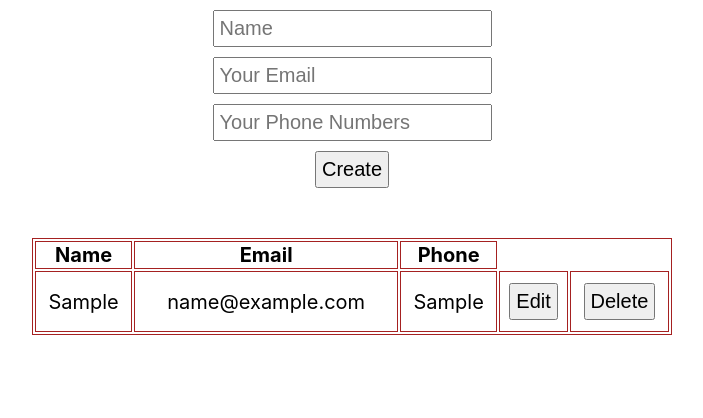
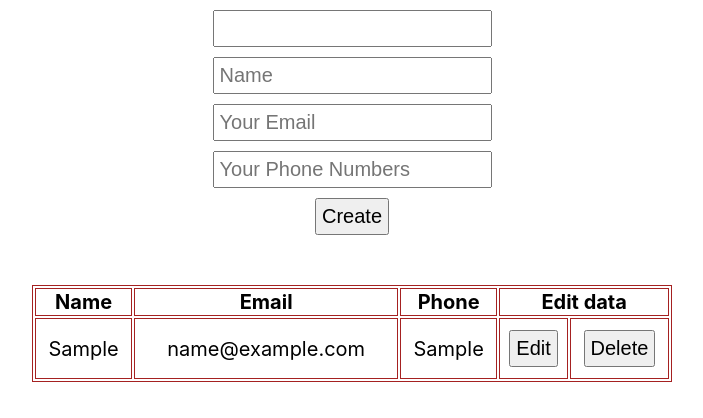
Before and after one commit to YugiNova/GreenProject, a React (Create React App) app: page / in a window 1280 px wide. Both pictures are taken after typing "Sample", "name@example.com", "Sample" into the empty fields and a click on the button "Create". Shown: the top 418 px of the page, without its empty margins (288-991 px from the left). Built offline with nearby package versions, Linux system fonts and the light colour scheme.

Commit message:
replace Components & Search

```diff
--- a/src/Components/Bai3.js
+++ b/src/Components/Bai3.js
@@ -1,4 +1,6 @@
-import { useState } from "react";
+import { useState, useEffect } from "react";
+import FormUser from "./FormUser";
+import TableUserList from "./TableUserList";
 import './styles.css'
 
 // import {DEFAULT_USER} from "./constans.js";
@@ -8,14 +10,23 @@ const Bai3 = () => {
     const [users, setUsers] = useState([])
     const [formData, setFormData] = useState(DEFAULT_USER)
 
-    const onChange = (e) =>{
-        const name = e.target.name;
-        const value = e.target.value;
+    const [keyword, setKeyword] = useState('')
+    const [searchUsers, setSearchUsers] = useState([])
+    useEffect(() => {
+        if(keyword !== ''){
+            const newUserList = users.filter(user=>{
+                return user.name === keyword
+            })
+            setSearchUsers(newUserList)
+        }
+        else{
+            setSearchUsers(users)
+        }
+    },[keyword, users])
 
-        setFormData({
-            ...formData,
-            [name] : value
-        })
+    const onSearch = (e) => {
+        setKeyword(e.target.value)
+
     }
 
     const onClick = () => {
@@ -37,6 +48,7 @@ const Bai3 = () => {
                 }
             ])
         }
+
         setFormData(DEFAULT_USER)
     }
 
@@ -44,42 +56,21 @@ const Bai3 = () => {
         setFormData(selectedUser);
         console.log(selectedUser);
     }
+
     const onDelete =(selectedUser) =>{
         const newUsers = users.filter(user => {
             return user.id !== selectedUser.id
         })
+
         setUsers(newUsers)
     }
 
     return(
         <div>
-            <input name='name' value={formData.name} onChange={onChange} placeholder='Name'/>
-            <input name='email' value={formData.email} onChange={onChange} placeholder='Your Email'/>
-            <input name='phone' value={formData.phone} onChange={onChange} placeholder='Your Phone Numbers'/>
-            <button onClick={onClick}>{formData.id?'Edit':'Create'}</button>
+            <input value={keyword} onChange={onSearch}/>
+            <FormUser formData={formData} setFormData={setFormData} onClick={onClick}/>
 
-            <table >
-                <tr>
-                    {/* <th >ID</th> */}
-                    <th >Name</th>
-                    <th >Email</th>
-                    <th >Phone</th>
-                </tr>
-                {
-                users.map(user => {
-                    return(
-                        <tr>
-                            {/* <td >{user.id}</td> */}
-                            <td >{user.name}</td>
-                            <td >{user.email}</td>
-                            <td >{user.phone}</td>
-                            <td  onClick={()=>{onEdit(user)}}><button>Edit</button></td>
-                            <td  onClick={()=>{onDelete(user)}}><button>Delete</button></td>
-                        </tr>
-                    )
-                })
-                }
-            </table>
+            <TableUserList users = {searchUsers} onEdit={onEdit} onDelete={onDelete}/>
         </div>
     )
 }
--- /dev/null
+++ b/src/Components/FormUser/index.js
@@ -0,0 +1,24 @@
+
+const FormUser = ({formData, setFormData, onClick}) => {
+
+    const onChange = (e) =>{
+        const name = e.target.name;
+        const value = e.target.value;
+
+        setFormData({
+            ...formData,
+            [name] : value
+        })
+    }
+
+    return(
+        <div>
+            <input name='name' value={formData.name} onChange={onChange} placeholder='Name'/>
+            <input name='email' value={formData.email} onChange={onChange} placeholder='Your Email'/>
+            <input name='phone' value={formData.phone} onChange={onChange} placeholder='Your Phone Numbers'/>
+            <button onClick={onClick}>{formData.id?'Edit':'Create'}</button>
+        </div>
+    )
+}
+
+export default FormUser
--- /dev/null
+++ b/src/Components/TableUserList/index.js
@@ -0,0 +1,30 @@
+const TableUserList = (props) => {
+
+    return(
+            <table>
+                <tr>
+                    {/* <th >ID</th> */}
+                    <th >Name</th>
+                    <th >Email</th>
+                    <th >Phone</th>
+                    <th colSpan={2}>Edit data</th>
+                </tr>
+                {
+                props.users.map(user => {
+                    return(
+                        <tr>
+                            {/* <td >{user.id}</td> */}
+                            <td >{user.name}</td>
+                            <td >{user.email}</td>
+                            <td >{user.phone}</td>
+                            <td  onClick={()=>{props.onEdit(user)}}><button>Edit</button></td>
+                            <td  onClick={()=>{props.onDelete(user)}}><button>Delete</button></td>
+                        </tr>
+                    )
+                })
+                }
+            </table>
+    )
+}
+
+export default TableUserList;
```
